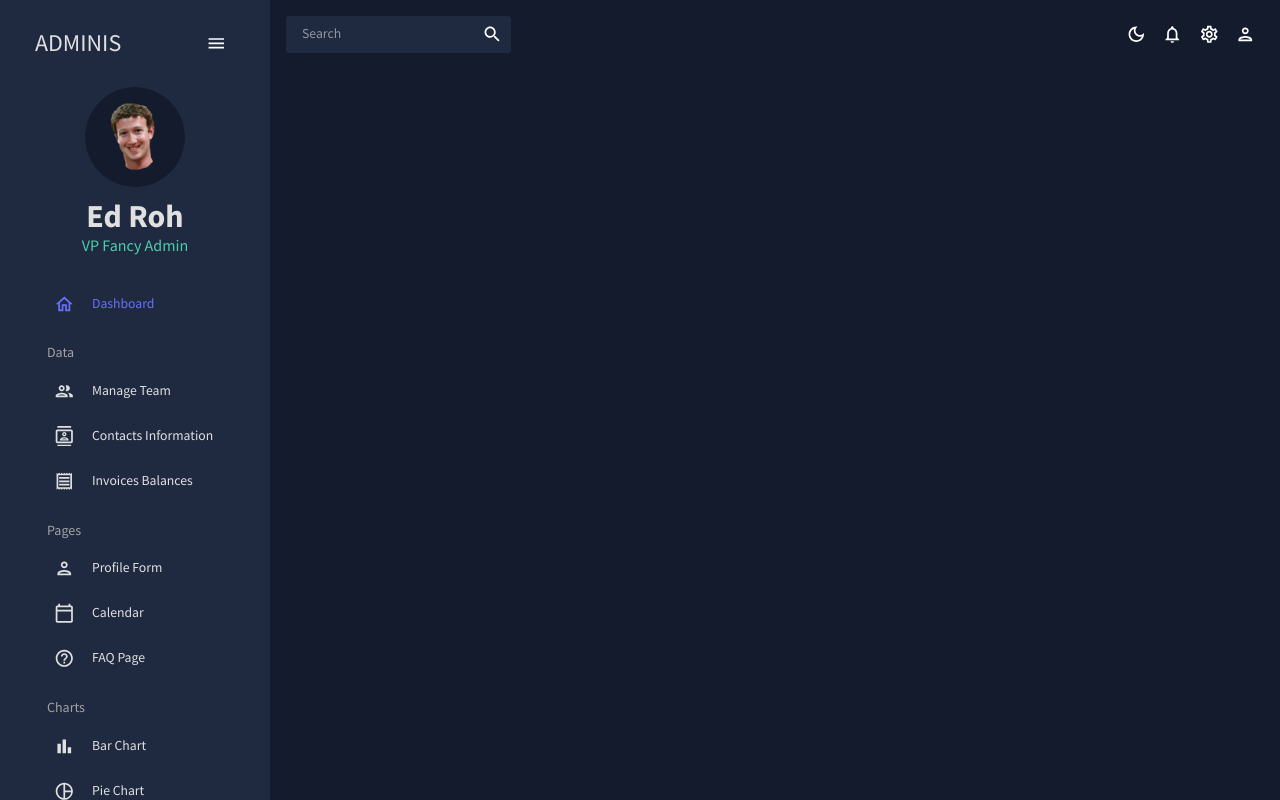
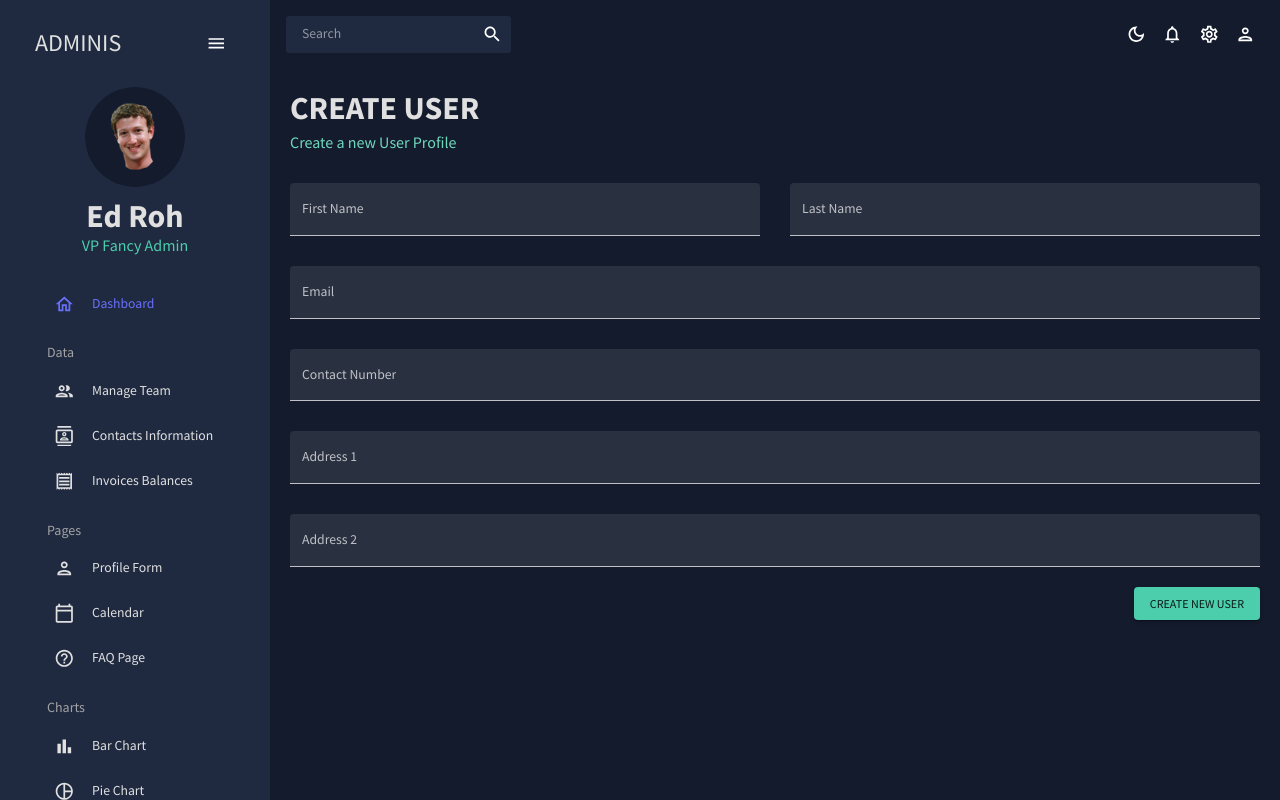
Before and after one commit to khalid7487/study, a React (Create React App) app in the folder React/react-admin-client/: page /form in a window 1280 px wide. Built offline with nearby package versions, Linux system fonts and the light colour scheme.

Commit message:
form validation with formik

```diff
--- a/React/react-admin-client/src/App.js
+++ b/React/react-admin-client/src/App.js
@@ -6,8 +6,8 @@
 import Team from "./views/team";
 import Contacts from "./views/contacts";
 import Invoices from "./views/invoices";
+import Form from "./views/form";
 // import Bar from "./views/bar";
-// import Form from "./views/form";
 // import Line from "./views/line";
 // import Pie from "./views/pie";
 // import FAQ from "./views/faq";
@@ -34,8 +34,8 @@
               <Route path="/team" element={<Team />} />
               <Route path="/contacts" element={<Contacts />} />
               <Route path="/invoices" element={<Invoices />} />
-              {/*<Route path="/form" element={<Form />} />
-              <Route path="/bar" element={<Bar />} />
+              <Route path="/form" element={<Form />} />
+              {/*<Route path="/bar" element={<Bar />} />
               <Route path="/pie" element={<Pie />} />
               <Route path="/line" element={<Line />} />
               <Route path="/faq" element={<FAQ />} />
--- /dev/null
+++ b/React/react-admin-client/src/views/form/index.jsx
@@ -0,0 +1,151 @@
+import { Box, Button, TextField } from "@mui/material";
+import { Formik } from "formik";
+import * as yup from "yup";
+import useMediaQuery from "@mui/material/useMediaQuery";
+import Header from "../../component/Header";
+
+const Form = () => {
+  const isNonMobile = useMediaQuery("(min-width:600px");
+  const handleFormSubmit = (values) => {
+    console.log(values);
+  };
+  return (
+    <Box m="20px">
+      <Header title="CREATE USER" subtitle="Create a new User Profile" />
+
+      <Formik
+        onSubmit={handleFormSubmit}
+        initialValues={initialValues}
+        validationSchema={checkoutSchema}
+      >
+        {({
+          values,
+          errors,
+          touched,
+          handleBlur,
+          handleChange,
+          handleSubmit,
+        }) => (
+          <form onSubmit={handleFormSubmit}>
+            <Box
+              display="grid"
+              gap="30px"
+              gridTemplateColumns="repeat(4,minmax(0, 1fr))"
+              sx={{
+                "& >div": { gridColumn: isNonMobile ? undefined : "span 4" },
+              }}
+            >
+              <TextField
+                fullWidth
+                variant="filled"
+                type="text"
+                label="First Name"
+                onBlur={handleBlur}
+                onChange={handleChange}
+                value={values.firstName}
+                name="firstName"
+                error={!!touched.firstName && !!errors.firstName}
+                helperText={touched.firstName && errors.firstName}
+                sx={{ gridColumn: "span 2" }}
+              />
+              <TextField
+                fullWidth
+                variant="filled"
+                type="text"
+                label="Last Name"
+                onBlur={handleBlur}
+                onChange={handleChange}
+                value={values.lastName}
+                name="lastName"
+                error={!!touched.lastName && !!errors.lastName}
+                helperText={touched.lastName && errors.lastName}
+                sx={{ gridColumn: "span 2" }}
+              />
+
+              <TextField
+                fullWidth
+                variant="filled"
+                type="text"
+                label="Email"
+                onBlur={handleBlur}
+                onChange={handleChange}
+                value={values.email}
+                name="email"
+                error={!!touched.email && !!errors.email}
+                helperText={touched.email && errors.email}
+                sx={{ gridColumn: "span 4" }}
+              />
+              <TextField
+                fullWidth
+                variant="filled"
+                type="text"
+                label="Contact Number"
+                onBlur={handleBlur}
+                onChange={handleChange}
+                value={values.contact}
+                name="contact"
+                error={!!touched.contact && !!errors.contact}
+                helperText={touched.contact && errors.contact}
+                sx={{ gridColumn: "span 4" }}
+              />
+              <TextField
+                fullWidth
+                variant="filled"
+                type="text"
+                label="Address 1"
+                onBlur={handleBlur}
+                onChange={handleChange}
+                value={values.address1}
+                name="address1"
+                error={!!touched.address1 && !!errors.address1}
+                helperText={touched.address1 && errors.address1}
+                sx={{ gridColumn: "span 4" }}
+              />
+              <TextField
+                fullWidth
+                variant="filled"
+                type="text"
+                label="Address 2"
+                onBlur={handleBlur}
+                onChange={handleChange}
+                value={values.address2}
+                name="address2"
+                error={!!touched.address2 && !!errors.address2}
+                helperText={touched.address2 && errors.address2}
+                sx={{ gridColumn: "span 4" }}
+              />
+            </Box>
+            <Box display="flex" justifyContent="end" mt="20px">
+              <Button type="submit" color="secondary" variant="contained">
+                Create New User
+              </Button>
+            </Box>
+          </form>
+        )}
+      </Formik>
+    </Box>
+  );
+};
+
+const phoneRegExp =
+  /^((\+[1-9]{1,4}[ -]?)|(\([0-9]{2,3}\)[ -]?)|([0-9]{2,4})[ -]?)*?[0-9]{3,4}[ -]?[0-9]{3,4}$/;
+
+const checkoutSchema = yup.object().shape({
+  firstName: yup.string().required("required"),
+  lastName: yup.string().required("required"),
+  email: yup.string().email("invalid email").required("required"),
+  contact: yup
+    .string()
+    .matches(phoneRegExp, "Phone number is not valid")
+    .required("required"),
+});
+const initialValues = {
+  firstName: "",
+  lastName: "",
+  email: "",
+  contact: "",
+  address1: "",
+  address2: "",
+};
+
+export default Form;
```
